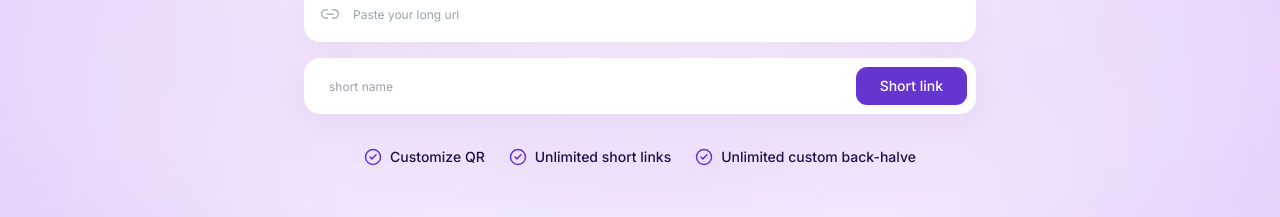
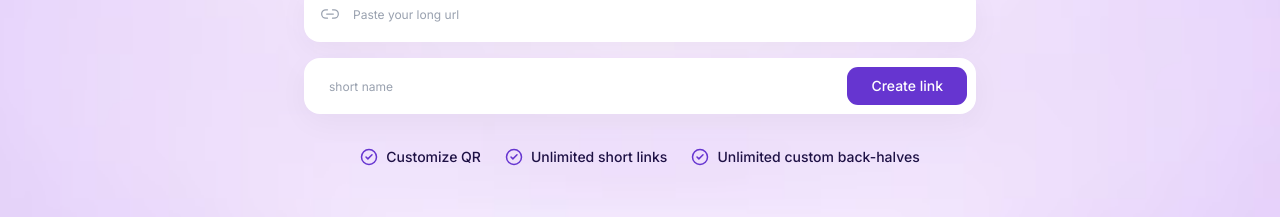
Before and after one commit to SwarnabhG07/splnk, a Next.js app: page / in a window 1280 px wide. Shown: the part 362-579 px from the top of the page. Built offline with nearby package versions, Linux system fonts and the light colour scheme.

Commit message:
feat: update button label and fix typo in feature description

```diff
--- a/app/page.tsx
+++ b/app/page.tsx
@@ -184,7 +184,7 @@ export default function Home() {
             />
             <div className="absolute inset-y-2 right-2 flex items-center">
               <Button type="submit" className="h-full bg-[#6635D0] hover:bg-[#5225B5] text-white rounded-[12px] px-6 text-sm font-medium">
-                Short link
+                Create link
               </Button>
             </div>
           </div>
@@ -208,7 +208,7 @@ export default function Home() {
             </div>
             <div className="flex items-center gap-2">
               <CheckCircle2 className="h-4.5 w-4.5 text-[#6635D0]" />
-              <span>Unlimited custom back-halve</span>
+              <span>Unlimited custom back-halves</span>
             </div>
           </div>
         )}
```
